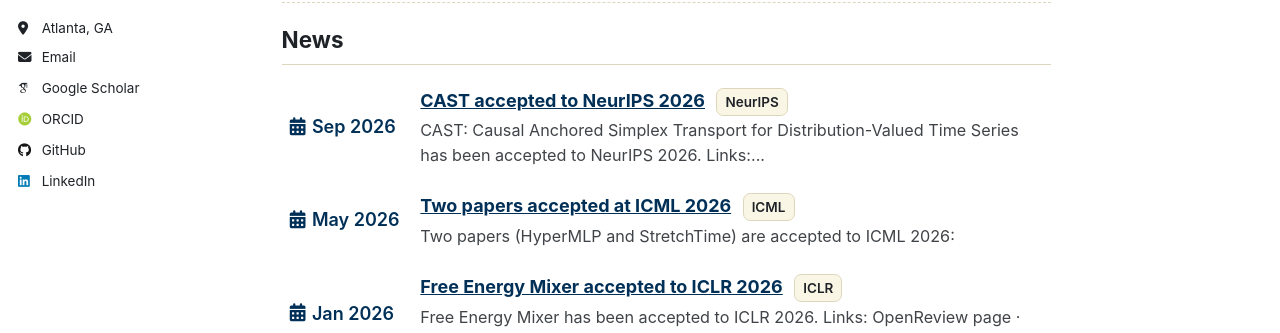
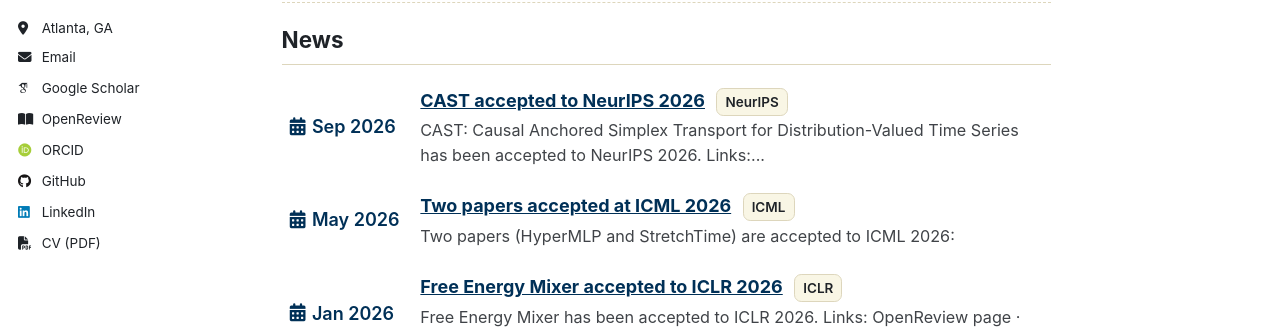
Before and after one commit to LJC-FVNR/LJC-FVNR.github.io, a Jekyll site: the page built from index.md, in a window 1280 px wide. Shown: the part 457-790 px from the top of the page. Built offline with Jekyll 4.4.1, drawn with Linux system fonts in a browser that asks for light colours; some web fonts are replaced; a script that is not in the unit is left out.

Commit message:
Add OpenReview and CV (PDF) links to the sidebar

```diff
--- a/_config.yml
+++ b/_config.yml
@@ -31,6 +31,7 @@ author:
   # employer         : "Red Brick University"
   uri              : # URL
   email            : "jlu414@gatech.edu"
+  cv_pdf           : "/files/cv.pdf" # shown as the last sidebar link
 
   # Academic websites
   academia         : # URL
@@ -39,6 +40,7 @@ author:
   inspire-hep      : # URL
   impactstory      : # URL
   orcid            : "https://orcid.org/0009-0008-3453-8569"
+  openreview       : "https://openreview.net/profile?id=%7EJiecheng_Lu1"
   semantic         : # URL
   pubmed           : # "https://www.ncbi.nlm.nih.gov/pubmed/?term=john+snow"
   researchgate     : # URL
--- a/_includes/author-profile.html
+++ b/_includes/author-profile.html
@@ -46,6 +46,9 @@
       {% endif %}
       {% if author.googlescholar %}
         <li><a href="{{ author.googlescholar }}"><i class="ai ai-google-scholar ai-fw icon-pad-right"></i>Google Scholar</a></li>
+      {% endif %}
+      {% if author.openreview %}
+        <li><a href="{{ author.openreview }}"><i class="fas fa-fw fa-book-open icon-pad-right" aria-hidden="true"></i>OpenReview</a></li>
       {% endif %}
       {% if author.semantic %}
         <li><a href="{{ author.semantic }}"><i class="ai ai-semantic-scholar ai-fw icon-pad-right"></i>Semantic Scholar</a></li>
@@ -165,6 +168,9 @@
       {% if author.zhihu %}
       <li><a href="https://www.zhihu.com/people/{{ author.zhihu }}"><i class="fab fa-fw fa-zhihu icon-pad-right" aria-hidden="true"></i>Zhihu</a></li>
       {% endif %}
+      {% if author.cv_pdf %}
+        <li><a href="{{ author.cv_pdf | prepend: base_path }}"><i class="fas fa-fw fa-file-pdf icon-pad-right" aria-hidden="true"></i>CV (PDF)</a></li>
+      {% endif %}
     </ul>
   </div>
 </div>
```
